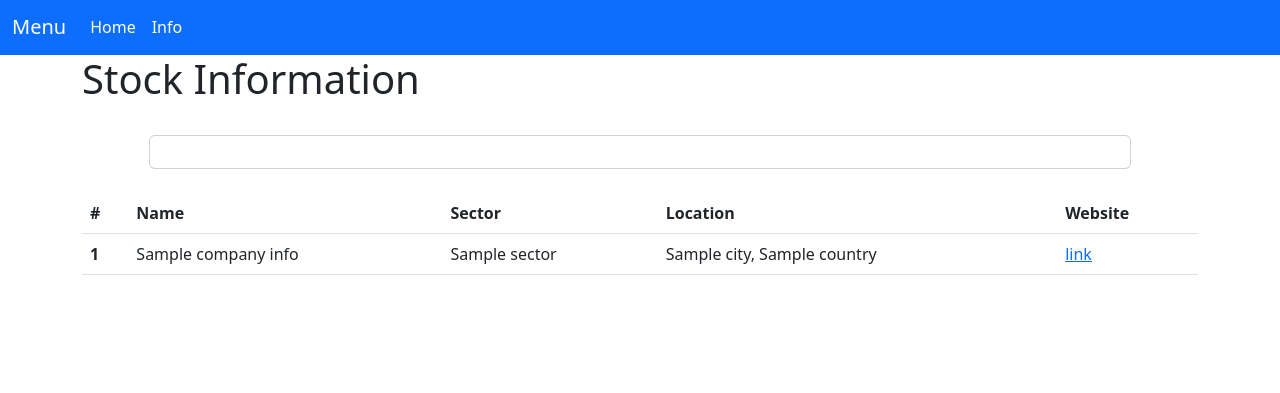
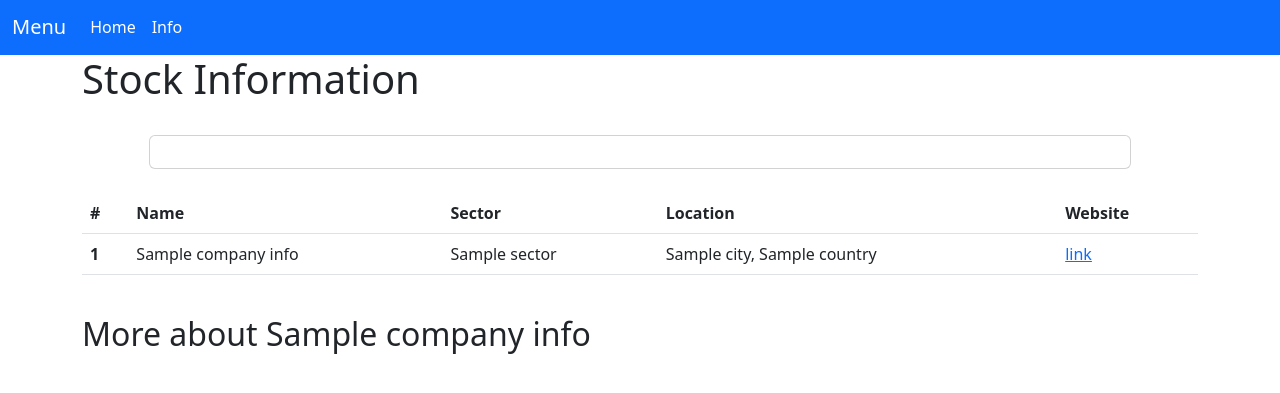
Before and after one commit to cerdamario13/market_analysis, a Flask app: template src/templates/index.html in a window 1280 px wide. Shown: the part 1-394 px from the top of the page. Run offline with Flask 2, Linux system fonts and the light colour scheme; the template is opened without the code that fills it: most values are stand-ins (such as "Sample title", 1, 10 or a date in 2020); some libraries are stand-ins or nearby versions.

Commit message:
more info section

```diff
--- a/src/templates/index.html
+++ b/src/templates/index.html
@@ -33,6 +33,9 @@
         </tbody>
       </table>
 
+      <br>
+      <h2>More about {{companyInfo['shortName']}}</h2>
+
     <!--plotly CDN-->
     <script src="https://cdn.plot.ly/plotly-latest.min.js"></script>
     <script>
```
